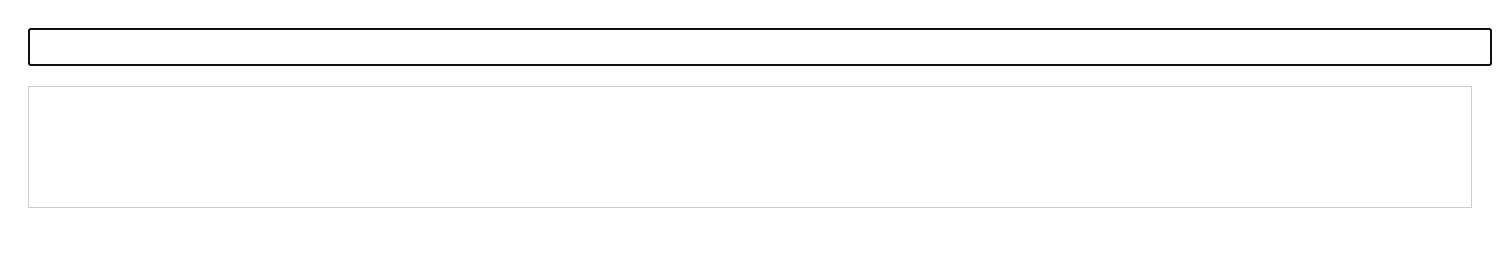
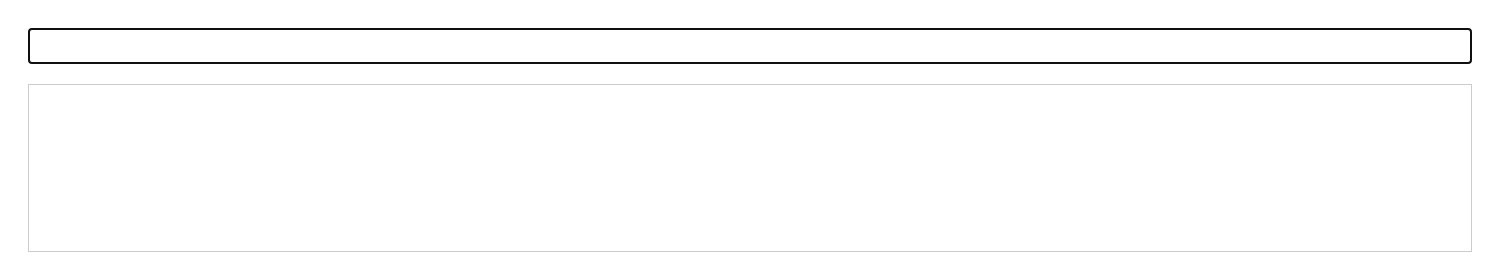
Before and after one commit to noahvsb/Framble, an Electron app: page index.html in a window 1500 px wide. Drawn offline with Linux system fonts and the light colour scheme.

Commit message:
used iframe for content

```diff
--- a/assets/css/main.css
+++ b/assets/css/main.css
@@ -3,16 +3,21 @@ body {
     padding: 20px;
 }
 
-input {
+.container {
     width: 100%;
-    font-size: 16px;
+    border: 1px solid #ccc;
+    box-sizing: border-box;
     padding: 8px;
 }
 
-#content {
-    margin-top: 20px;
-    white-space: pre-wrap;
-    border: 1px solid #ccc;
-    padding: 10px;
+.navigation {
+    margin-bottom: 20px;
+}
+
+.content {
     min-height: 100px;
 }
+
+#addressBar {
+    font-size: 16px;
+}
--- a/index.html
+++ b/index.html
@@ -6,8 +6,12 @@
   <link rel="stylesheet" href="assets/css/main.css" />
 </head>
 <body>
-  <input id="urlInput" autofocus />
-  <div id="content"></div>
+  <div class="navigation">
+    <input class="container" id="addressBar" autofocus />
+  </div>
+  <div class="content">
+    <iframe class="container" id="renderFrame"></iframe>
+  </div>
 
   <script src="src/renderer.js"></script>
 </body>
--- a/src/renderer.js
+++ b/src/renderer.js
@@ -1,8 +1,9 @@
-const input = document.getElementById('urlInput');
-const content = document.getElementById('content');
+const addressBar = document.getElementById('addressBar');
+const renderFrame = document.getElementById('renderFrame');
 
-input.addEventListener('keydown', (e) => {
+addressBar.addEventListener('keydown', (e) => {
     if (e.key === 'Enter') {
-        content.textContent = input.value;
+        const input = addressBar.value.trim();
+        renderFrame.srcdoc = `${input}`;
     }
 });
```
Also changed, not shown: README.md.
